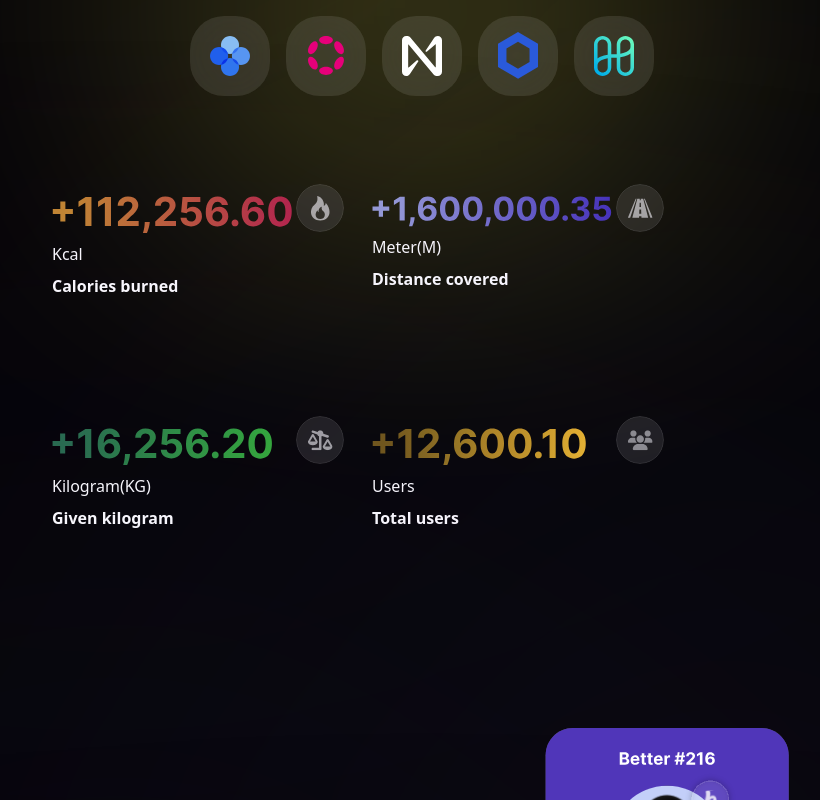
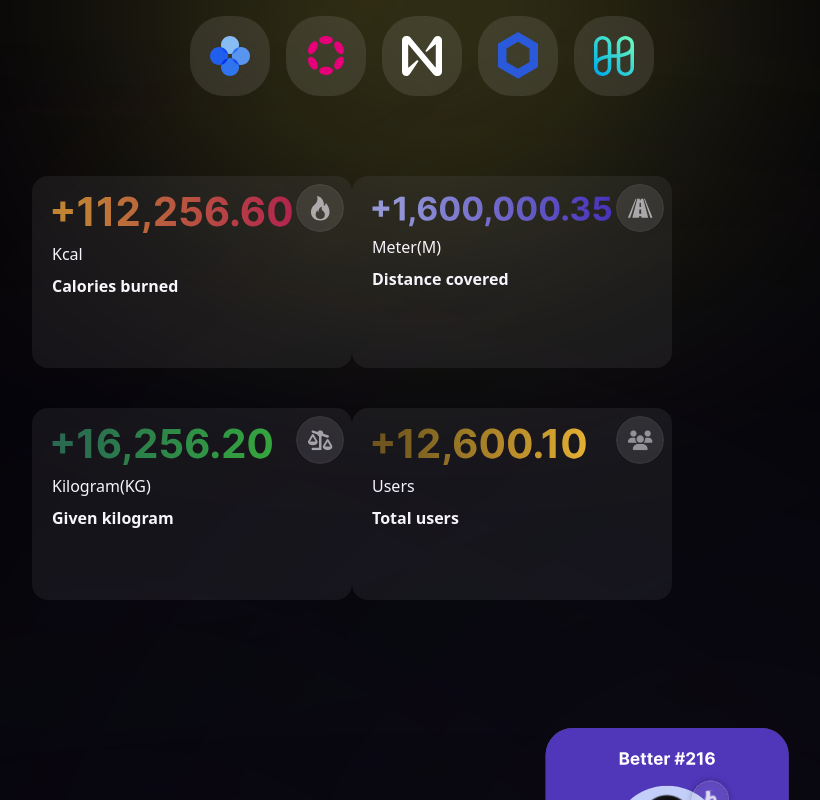
Before and after one commit to Patrick-Ehimen/m2e-landing-page, a React (Vite) app: page / in a window 1280 px wide. Shown: the part 648-1448 px from the top of the page, without its empty margins (218-1038 px from the left). Built offline with nearby package versions, Linux system fonts and the light colour scheme.

Commit message:
Update tailwind.config.js

```diff
--- a/tailwind.config.js
+++ b/tailwind.config.js
@@ -7,6 +7,7 @@ export default {
         primary: "#000000",
         lightGray: "#D9D9D9C9",
         secondary: "#ffffff",
+        "transparent-white": "rgba(255, 255, 255, 0.06)",
       },
       fontFamily: {
         inter: ["Inter", "sans-serif"],
@@ -21,6 +22,7 @@ export default {
       xxl: "1536px",
     },
   },
+  variants: {},
   plugins: [],
 };
 // xs: "480px",
```
